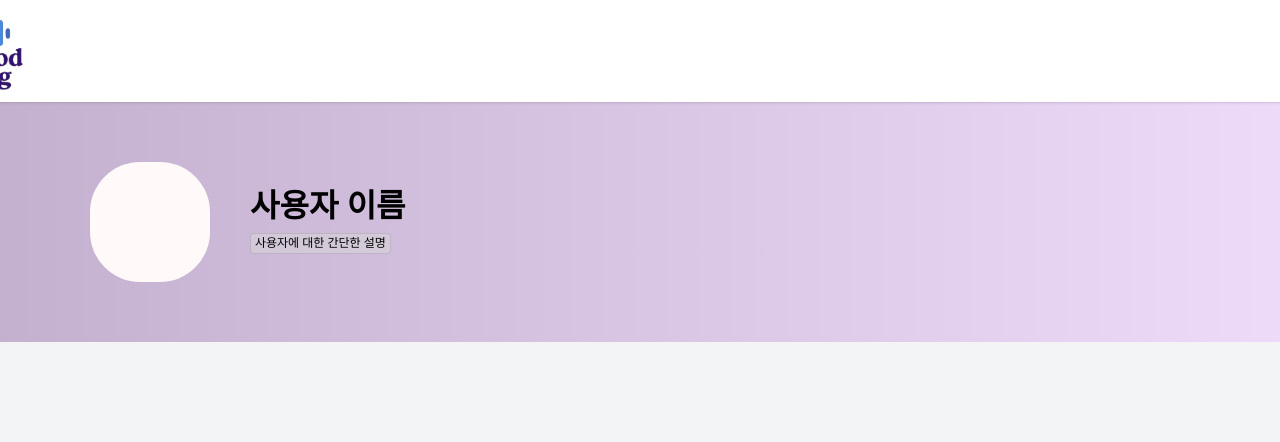
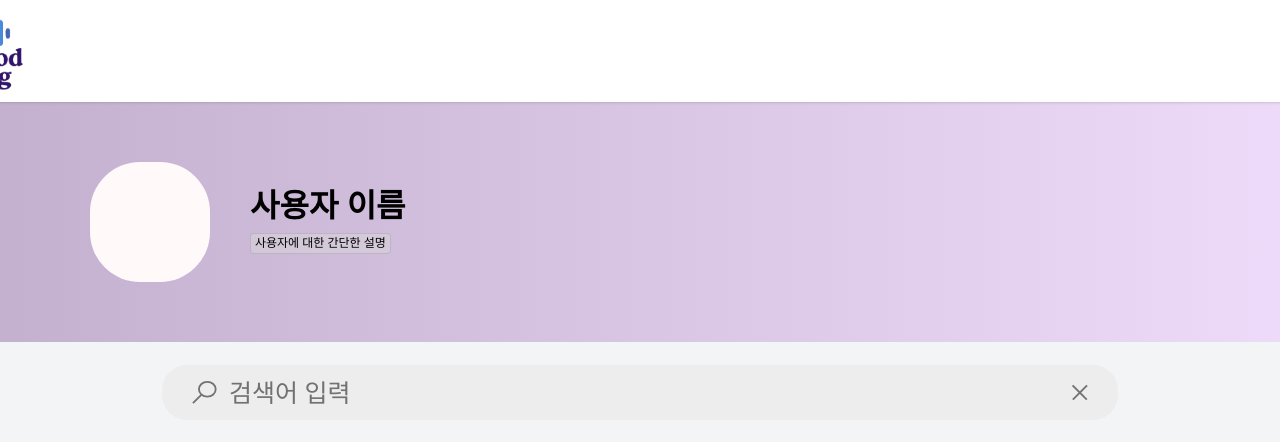
Before and after one commit to forwoni/MoodLog, a React (Vite) app in the folder frontend/my-app/: page /history in a window 1280 px wide. Shown: the top 442 px of the page. Built offline with nearby package versions, Linux system fonts and the light colour scheme.

Commit message:
Create a temporary SearchBox

```diff
--- a/frontend/my-app/src/components/searchBox.tsx
+++ b/frontend/my-app/src/components/searchBox.tsx
@@ -0,0 +1,54 @@
+// import React from "react";
+// import magnifier_icon from "../assets/magnifier_icon.svg"
+// import x_icon from "../assets/react.svg"
+
+// export const SearchBox = (): React.JSX.Element => {
+//     return(
+//         <div className="flex w-[956px] h-[55px] items-center justify-center gap-2.5 px-[395px] py-[5] relative bg-[#ededed] rounded-[25px]">
+//             <div className="relative w-[910px] h-[29px] ml-[-371px] mr-[-373px]">
+//                 <img
+//                     className="!absolute !left-0 !top-[3px]"
+//                     src={magnifier_icon}
+//                     alt="magnigier_icon"
+//                 />
+//                 <div className="relative w-[847px] h-[29px] ml-[335px] mr-[-345.px] [font-family:'Roboto-Light',Helvetica] font-light text-[$717171] text-[25px] tracking-[0] leading-[normal] whitespace-nowrap">
+//                     검색어 입력
+//                 </div>
+//                 <img
+//                     className="!h-[16.5px] !mr-[-371.68px] !relative !left-[unset] !w[16.75px] !top-[unset]"
+//                     src={x_icon}
+//                     alt="x_icon"
+//                 />
+//             </div>
+//         </div>
+//     );
+// };
+
+import React from "react";
+import magnifier_icon from "../assets/magnifier_icon.svg";
+import x_icon from "../assets/x_icon.svg"; // 실제 X 아이콘 SVG로 교체
+
+export const SearchBox = (): React.JSX.Element => {
+  return (
+    <div className="flex w-[956px] h-[55px] items-center justify-center px-[30px] bg-[#ededed] rounded-[25px]">
+      {/* 돋보기 아이콘 */}
+      <img
+        className="w-[25px] h-[25px] mr-3"
+        src={magnifier_icon}
+        alt="검색"
+      />
+      {/* 검색 입력창 */}
+      <input
+        type="text"
+        placeholder="검색어 입력"
+        className="flex-1 bg-transparent border-none outline-none text-[#717171] text-[25px] font-light placeholder-[#717171]"
+      />
+      {/* X(지우기) 아이콘 */}
+      <img
+        className="w-[17px] h-[17px] ml-3 cursor-pointer"
+        src={x_icon}
+        alt="지우기"
+      />
+    </div>
+  );
+};
--- a/frontend/my-app/src/pages/HistoryPage.tsx
+++ b/frontend/my-app/src/pages/HistoryPage.tsx
@@ -1,6 +1,5 @@
 // import { DivWrapper } from "./DIvWrapper";
 // import { OverlapWrapper } from "./OverlapWrapper";
-// import moodlog_logo_transparent from "./assets/moodlog_logo_transparent.png"
 // import image from image.png;
 // import rectangle from SVGAElement;
 // import vector from SVGAElement;
@@ -9,6 +8,7 @@
 // src/pages/HistoryPage.tsx
 import { HeaderBox } from "../layouts/headerBox";
 import { UserInfoBox } from "../components/UserInfoBox";
+import { SearchBox } from "../components/searchBox";
 
 export default function HistoryPage() {
   return (
@@ -20,6 +20,9 @@ export default function HistoryPage() {
         userName="사용자 이름"
         userDescription="사용자에 대한 간단한 설명"
       />
+      <div className="mt-[23px]">
+        <SearchBox />
+      </div>
       {/* ...아래에 다른 내용 */}
     </div>
   );
```
